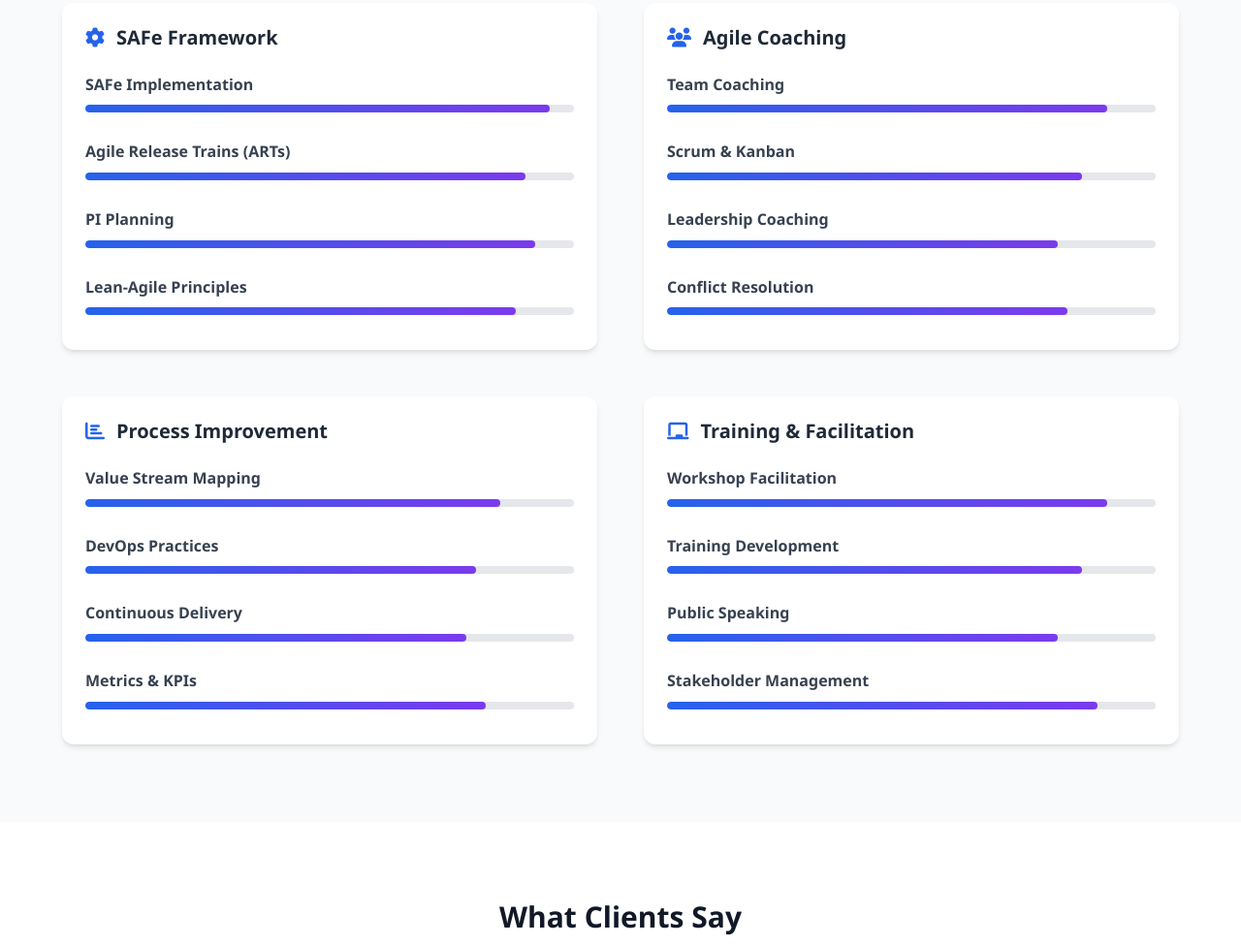
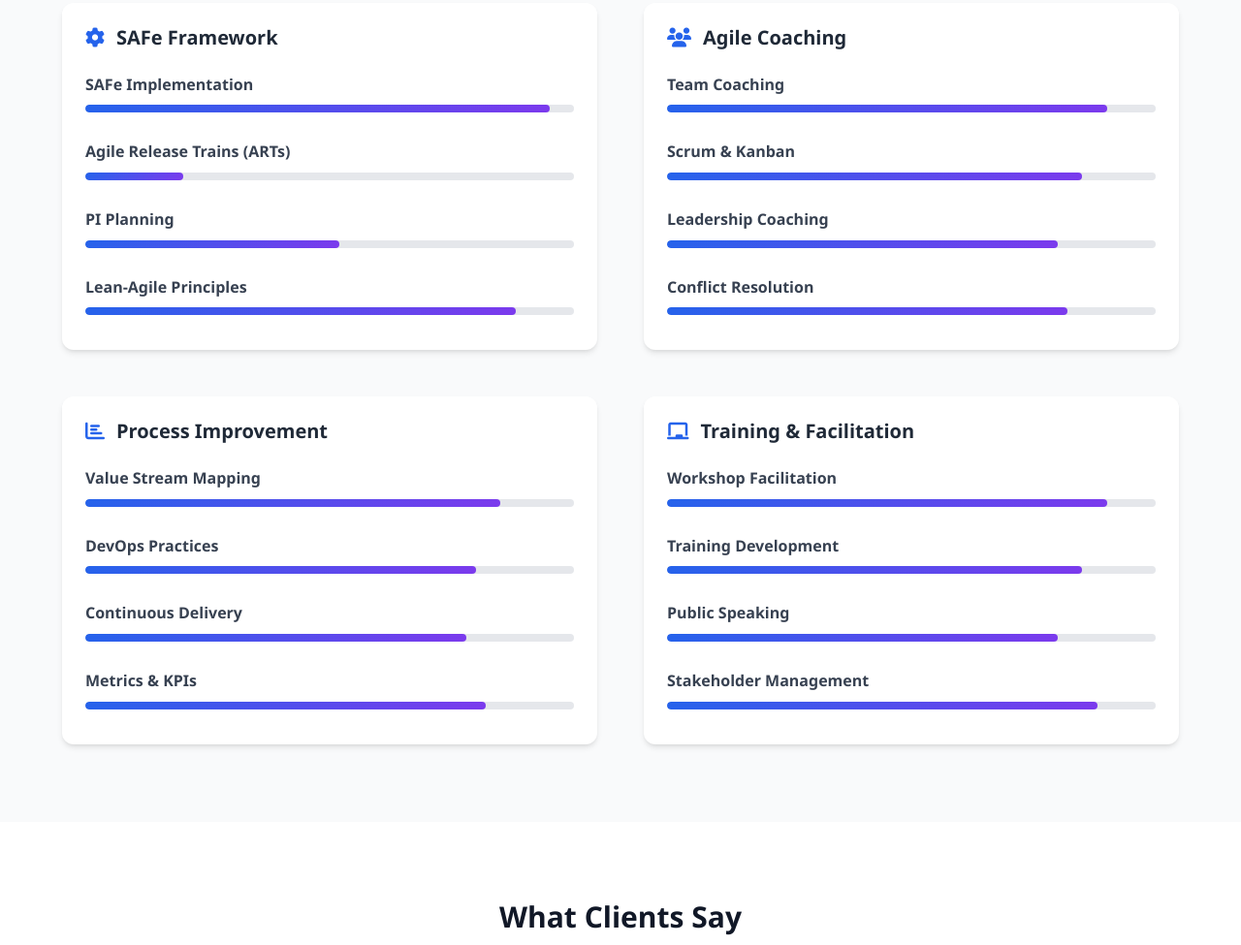
Before and after one commit to Remco-van-Rooijen/Testing, a plain HTML site: page index.html in a window 1280 px wide. Shown: the part 3565-4540 px from the top of the page at 97% size. Drawn offline with Linux system fonts and the light colour scheme.

Commit message:
Update index.html

```diff
--- a/index.html
+++ b/index.html
@@ -323,13 +323,13 @@
                         <div class="skill-item">
                             <span class="skill-name">Agile Release Trains (ARTs)</span>
                             <div class="skill-bar">
-                                <div class="skill-progress" style="width: 90%"></div>
+                                <div class="skill-progress" style="width: 20%"></div>
                             </div>
                         </div>
                         <div class="skill-item">
                             <span class="skill-name">PI Planning</span>
                             <div class="skill-bar">
-                                <div class="skill-progress" style="width: 92%"></div>
+                                <div class="skill-progress" style="width: 52%"></div>
                             </div>
                         </div>
                         <div class="skill-item">
```
